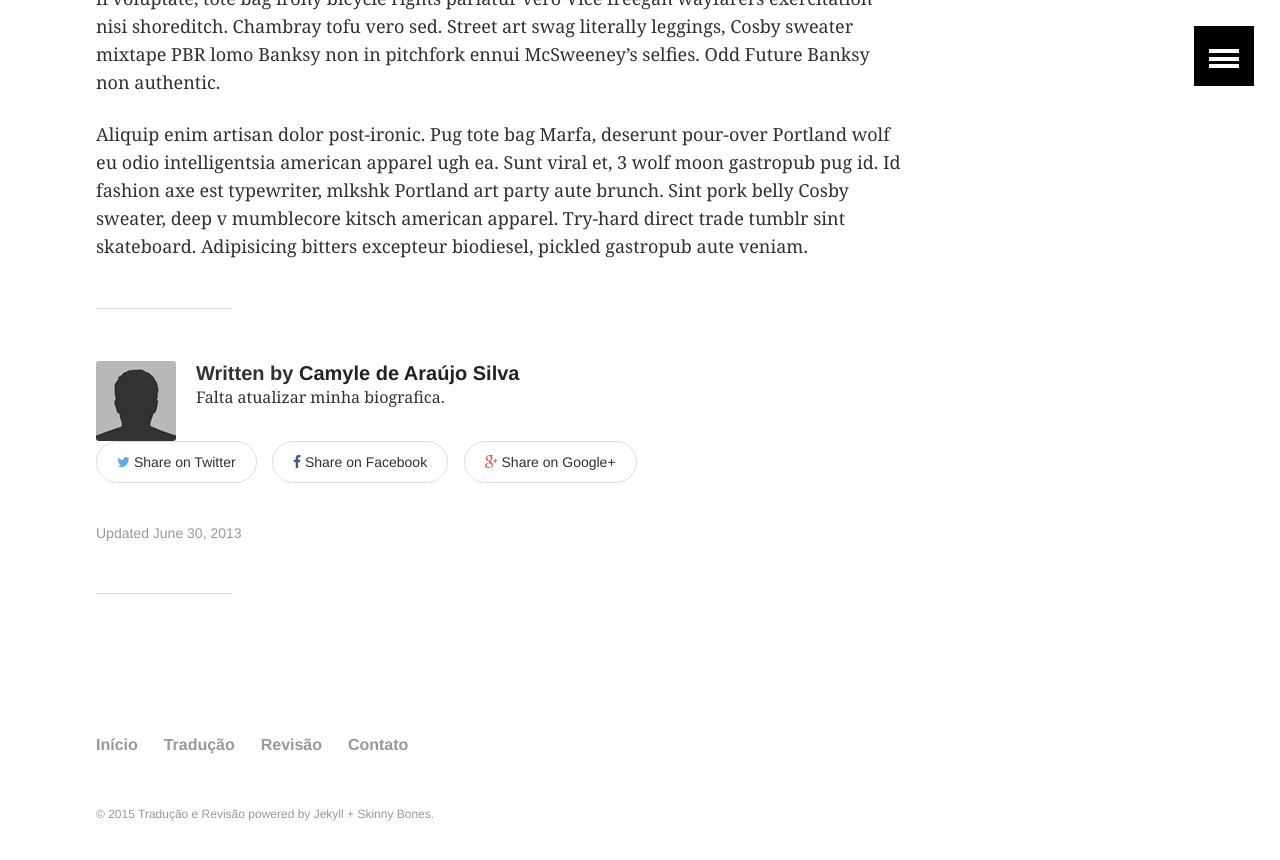
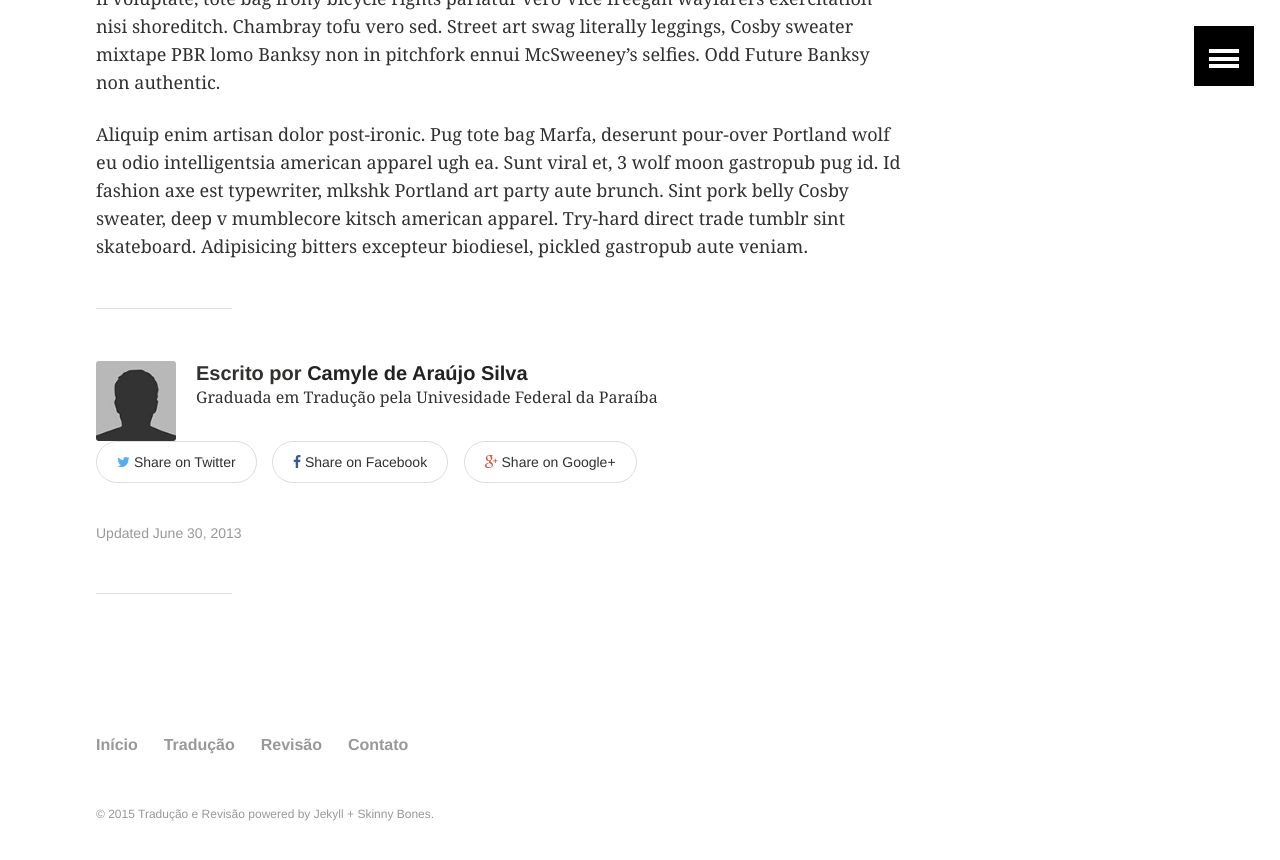
Before and after one commit to camyle/camyle.github.io, a Jekyll site: the page built from _posts/artigos/2013-05-23-readability-feature-post.md, in a window 1280 px wide and 900 px high, scrolled down 3284 px. Shown: the top 860 px of the window. Built offline with Jekyll 4.4.1, drawn with Linux system fonts in a browser that asks for light colours; comment, search, counter and statistics services are not loaded.

Commit message:
escrito por

```diff
--- a/_config.yml
+++ b/_config.yml
@@ -26,7 +26,7 @@ owner:
   web: http://camyle.github.io
   email: camyletrad@gmail.com
   twitter:
-  bio: "Falta atualizar minha biografica."
+  bio: "Graduada em Tradução pela Univesidade Federal da Paraíba"
   avatar: bio-photo.jpg # 160x160 px image for author byline
   google:
     plus:
--- a/_includes/page-author.html
+++ b/_includes/page-author.html
@@ -6,6 +6,6 @@
 	<img src="{{ site.url }}/images/{{ author.avatar }}" alt="{{ author.name }}">
 </div><!-- ./author-image -->
 <div class="author-content">
-	<h3 class="author-name" >Written by {% if author.web %}<a href="{{ author.web }}" itemprop="author">{{ author.name }}</a>{% else %}<span itemprop="author">{{ author.name }}</span>{% endif %}</h3>
+	<h3 class="author-name" >Escrito por {% if author.web %}<a href="{{ author.web }}" itemprop="author">{{ author.name }}</a>{% else %}<span itemprop="author">{{ author.name }}</span>{% endif %}</h3>
 	<p class="author-bio">{{ author.bio }}</p>
 </div><!-- ./author-content -->
```
